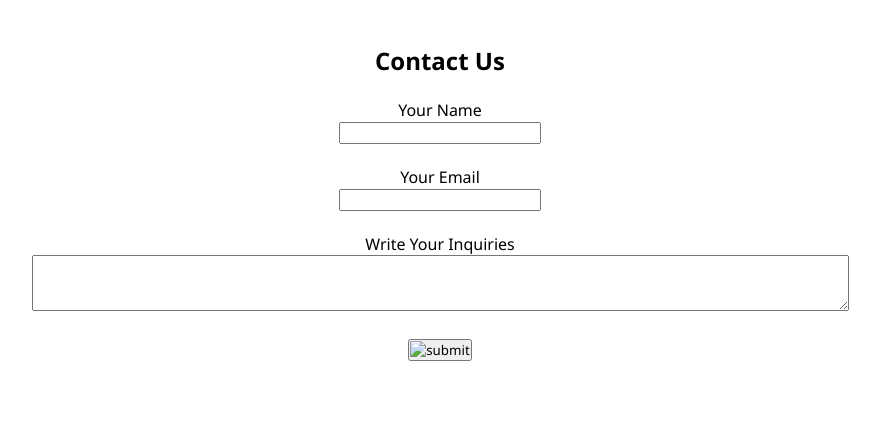
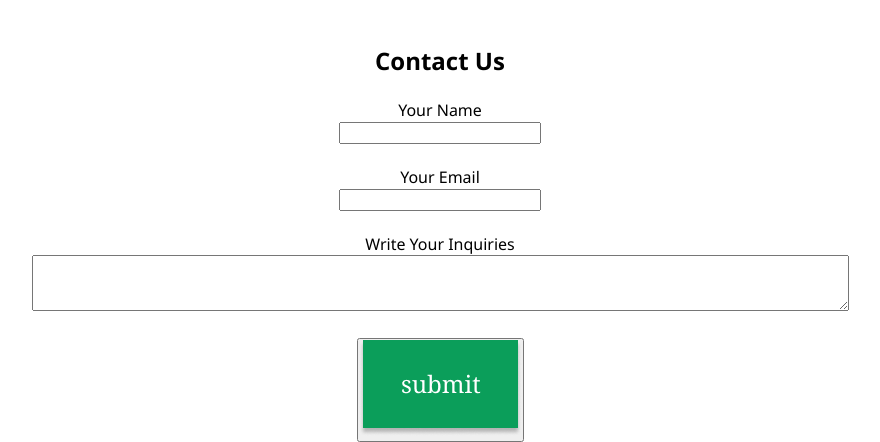
Before and after one commit to hkq7/try2, a plain HTML site: page index.html in a window 1280 px wide. Shown: the part 1238-1680 px from the top of the page, without its empty margins (200-1080 px from the left). Before the commit the page ends 1599 px from the top, so only its background shows below. Drawn offline with Linux system fonts and the light colour scheme.

Commit message:
Update index.html

```diff
--- a/index.html
+++ b/index.html
@@ -64,7 +64,7 @@
     <textarea id="message" rows="3" cols="100" required></textarea><br><br>
 
     <button type="submit">
-    <img src="submit--=[button.png" alt="submit" id="submit" />
+      <img src="submit-button.png" alt="submit" id="submit" />
     </button>
  </form>
   <script src="script.js"></script>
```
Lines whose indentation alone changed are shown as unchanged.
